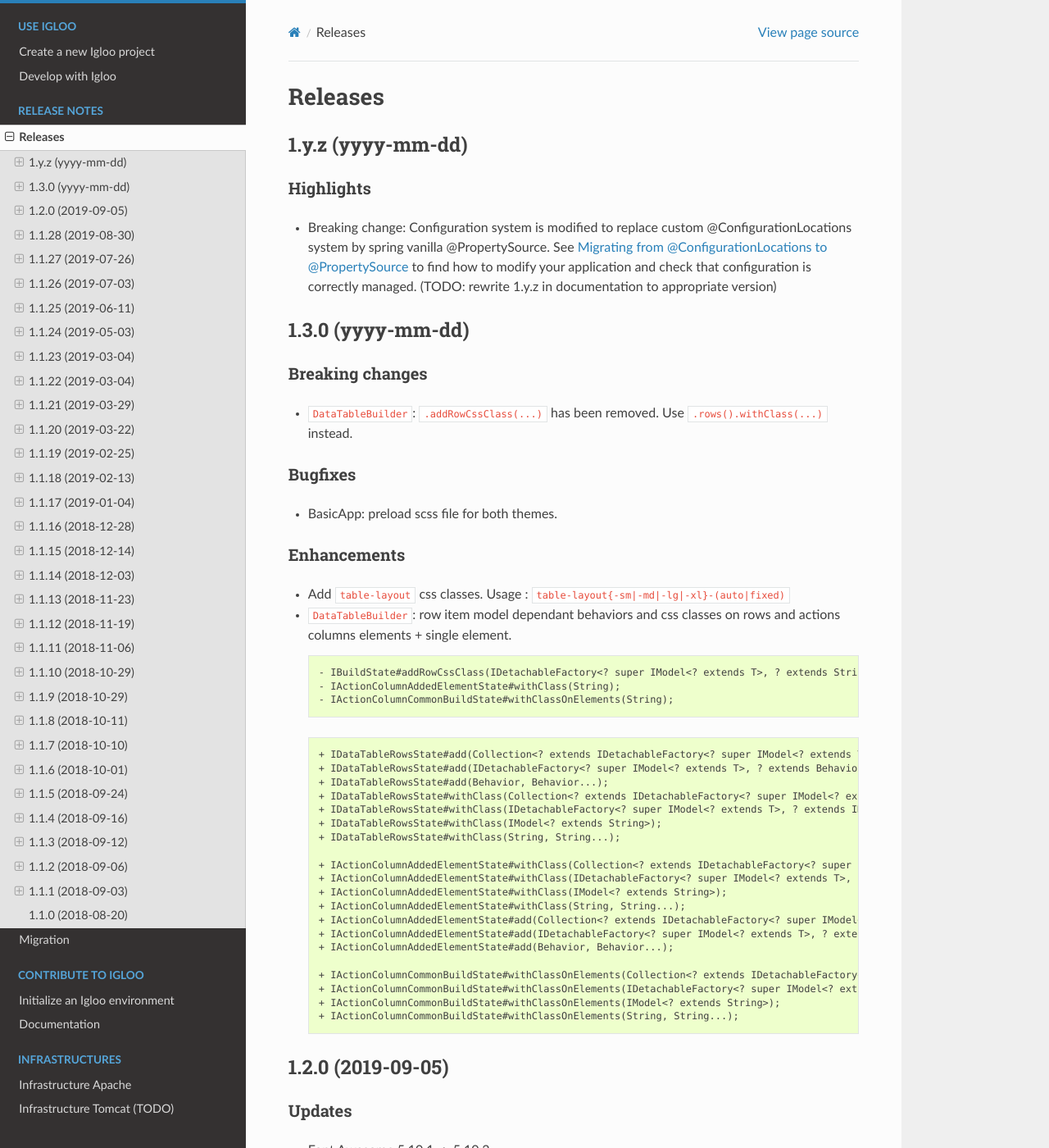
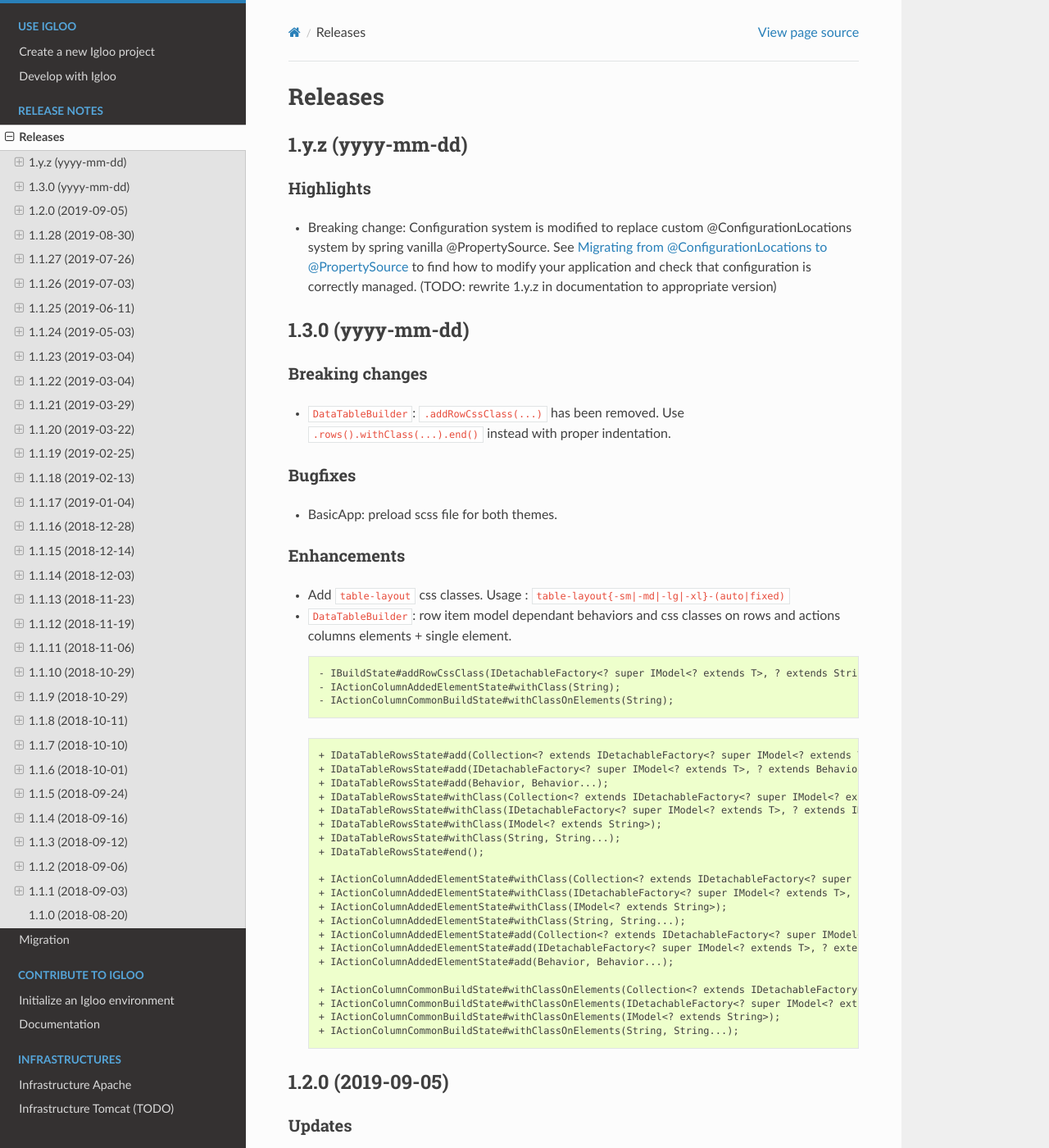
Before and after one commit to igloo-project/igloo-doc, a Sphinx documentation site: the page built from source/release-notes/releases.rst, in a window 1280 px wide and 1400 px high. Shown: the whole window at 82% size. Built offline with Sphinx 7.4.7 and the Read the Docs theme 2.0.0, drawn with Linux system fonts in a browser that asks for light colours.

Commit message:
1.3.0: update release notes

```diff
--- a/source/release-notes/releases.rst
+++ b/source/release-notes/releases.rst
@@ -25,7 +25,7 @@
 ****************
 
 * ``DataTableBuilder``: ``.addRowCssClass(...)`` has been removed. Use
-  ``.rows().withClass(...)`` instead.
+  ``.rows().withClass(...).end()`` instead with proper indentation.
 
 Bugfixes
 ********
@@ -55,6 +55,7 @@
     + IDataTableRowsState#withClass(IDetachableFactory<? super IModel<? extends T>, ? extends IModel<? extends String>>);
     + IDataTableRowsState#withClass(IModel<? extends String>);
     + IDataTableRowsState#withClass(String, String...);
+    + IDataTableRowsState#end();
 
     + IActionColumnAddedElementState#withClass(Collection<? extends IDetachableFactory<? super IModel<? extends T>, ? extends IModel<? extends String>>>);
     + IActionColumnAddedElementState#withClass(IDetachableFactory<? super IModel<? extends T>, ? extends IModel<? extends String>>);
```
